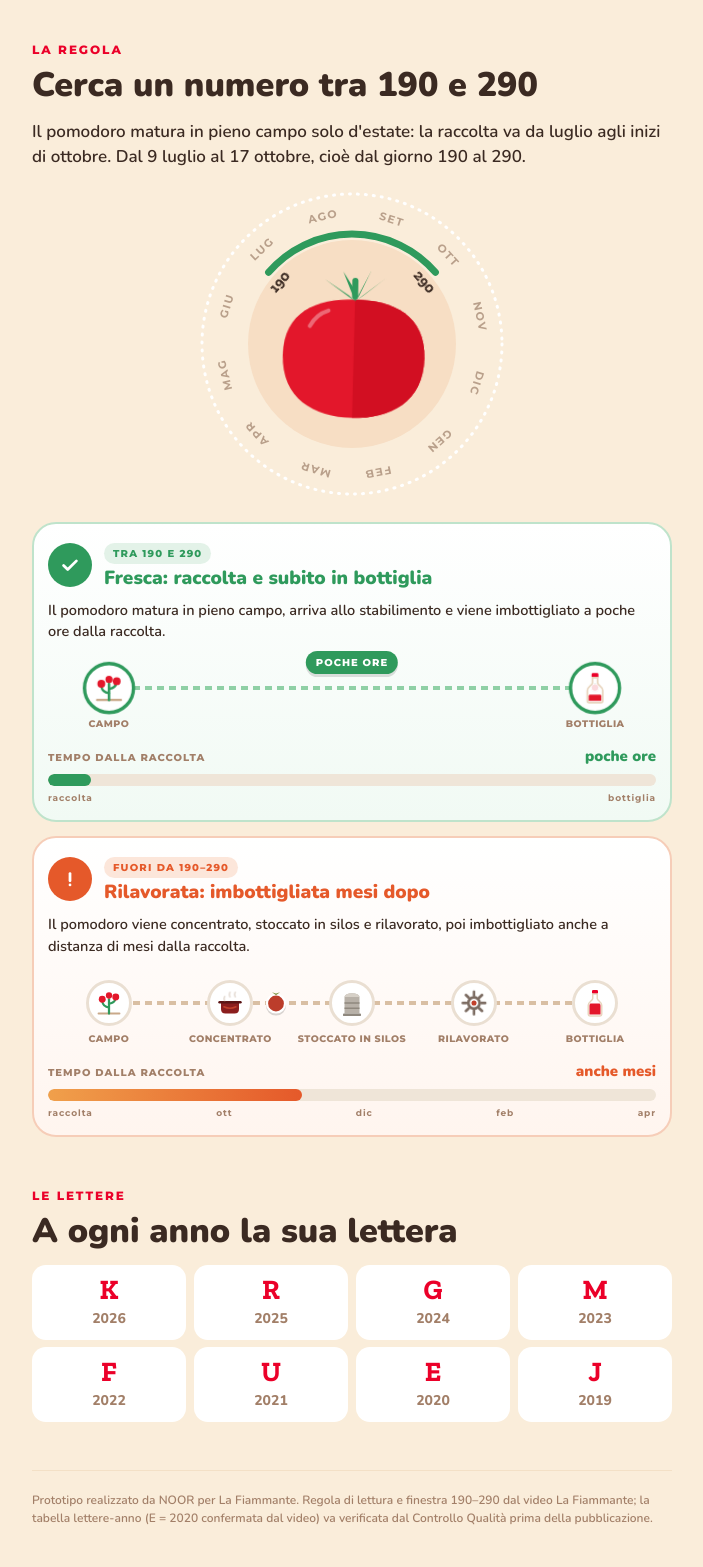
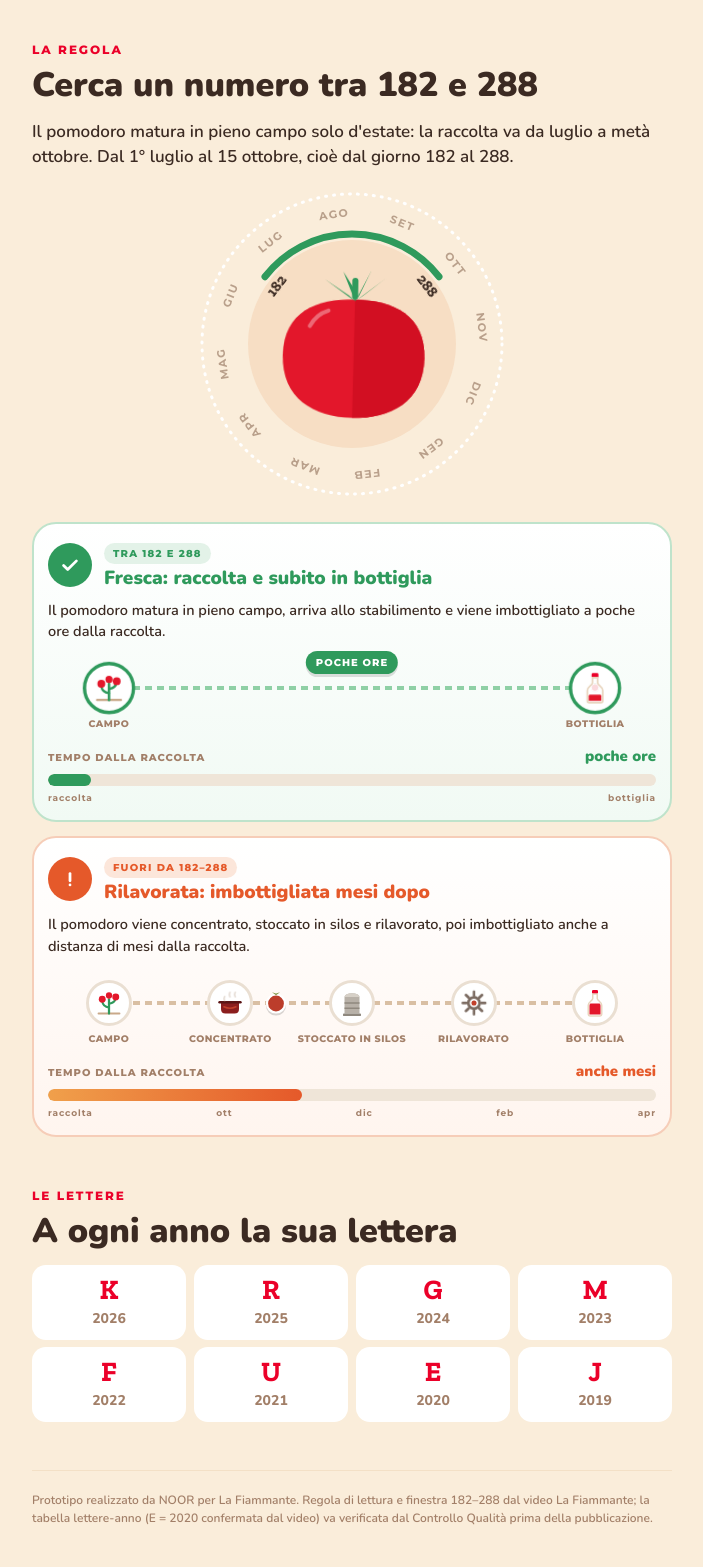
Before and after one commit to mariomele/fiammante, a plain HTML site: page index.html in a window 1280 px wide. Shown: the part 2001-3568 px from the top of the page, without its empty margins (288-991 px from the left). Drawn offline with nearby package versions, Linux system fonts and the light colour scheme; a web font is replaced by a local one.

Commit message:
Finestra di raccolta: 1 luglio - 15 ottobre (giorni 182-288)
Co-Authored-By: Claude Sonnet 5.5 <noreply@anthropic.com>
Claude-Session: https://claude.ai/code/session_018dzUThWTy7CbznhfZvhz3k

```diff
--- a/index.html
+++ b/index.html
@@ -489,9 +489,9 @@
 
   <section>
     <div class="rv"><div class="caps eyebrow">La regola</div>
-    <h2>Cerca un numero tra 190 e 290</h2>
+    <h2>Cerca un numero tra 182 e 288</h2>
 
-    <p class="body">Il pomodoro matura in pieno campo solo d'estate: la raccolta va da luglio agli inizi di ottobre. Dal 9 luglio al 17 ottobre, cioè dal giorno 190 al 290.</p></div>
+    <p class="body">Il pomodoro matura in pieno campo solo d'estate: la raccolta va da luglio a metà ottobre. Dal 1° luglio al 15 ottobre, cioè dal giorno 182 al 288.</p></div>
     <div class="dialwrap" id="ruleDial" data-play></div>
     <div class="lanes" id="lanesRule" data-play></div>
   </section>
@@ -502,7 +502,7 @@
     <div class="years" id="years" data-play></div>
   </section>
 
-  <footer>Prototipo realizzato da NOOR per La Fiammante. Regola di lettura e finestra 190–290 dal video La Fiammante; la tabella lettere‑anno (E = 2020 confermata dal video) va verificata dal Controllo Qualità prima della pubblicazione.</footer>
+  <footer>Prototipo realizzato da NOOR per La Fiammante. Regola di lettura e finestra 182–288 dal video La Fiammante; la tabella lettere‑anno (E = 2020 confermata dal video) va verificata dal Controllo Qualità prima della pubblicazione.</footer>
 </main>
 
 <script>
@@ -510,7 +510,7 @@ const YEARS = { J:2019, E:2020, U:2021, F:2022, M:2023, G:2024, R:2025, K:2026 }
 const MESI = ["gennaio","febbraio","marzo","aprile","maggio","giugno","luglio","agosto","settembre","ottobre","novembre","dicembre"];
 const MS = ["GEN","FEB","MAR","APR","MAG","GIU","LUG","AGO","SET","OTT","NOV","DIC"];
 const GIORNI = ["domenica","lunedì","martedì","mercoledì","giovedì","venerdì","sabato"];
-const FRESH_FROM = 190, FRESH_TO = 290;
+const FRESH_FROM = 182, FRESH_TO = 288;
 const VIDEO_ID = "cm6ONvZ_78g";
 const ICON_OK = '<svg width="22" height="22" viewBox="0 0 24 24" fill="none" stroke="currentColor" stroke-width="3" stroke-linecap="round" stroke-linejoin="round"><path d="M5 12.5l4.5 4.5L19 7.5"/></svg>', ICON_NO = '<svg width="22" height="22" viewBox="0 0 24 24" fill="none" stroke="currentColor" stroke-width="3" stroke-linecap="round"><path d="M12 6v8"/><path d="M12 18.5v.01"/></svg>';
 
@@ -528,7 +528,7 @@ function pt(a,r,c=160){ const t=a*Math.PI/180; return [c+r*Math.sin(t), c-r*Math
 function arc(a1,a2,r){ const [x1,y1]=pt(a1,r),[x2,y2]=pt(a2,r); const large=(a2-a1)>180?1:0; return `M${x1.toFixed(1)} ${y1.toFixed(1)} A${r} ${r} 0 ${large} 1 ${x2.toFixed(1)} ${y2.toFixed(1)}`; }
 function dial(day, max=365){
   const monthStart=[1,32,60,91,121,152,182,213,244,274,305,335];
-  let s=`<svg class="dial ${day?(day>=FRESH_FROM&&day<=FRESH_TO?'ok':'no'):''}" viewBox="0 0 320 320" role="img" aria-label="${day?`Giorno ${day} sul calendario`:'Calendario: finestra di raccolta 190–290'}">`;
+  let s=`<svg class="dial ${day?(day>=FRESH_FROM&&day<=FRESH_TO?'ok':'no'):''}" viewBox="0 0 320 320" role="img" aria-label="${day?`Giorno ${day} sul calendario`:'Calendario: finestra di raccolta 182–288'}">`;
   s+=`<circle cx="160" cy="160" r="150" fill="none" stroke="#fff" stroke-width="3" stroke-dasharray="1 7" stroke-linecap="round"/>`;
   s+=`<circle cx="160" cy="160" r="104" fill="#F7DEC4"/>`;
   MS.forEach((m,i)=>{ const a=ang(monthStart[i]+14,max); const [x,y]=pt(a,130);
@@ -600,8 +600,8 @@ function render(p, year){
     <div class="verdict ${fresh?'ok':'no'}">
       <span class="ic">${fresh?ICON_OK:ICON_NO}</span>
       <div>${fresh
-        ? `<strong>Passata da pomodoro fresco</strong><span>Il giorno ${pad(day)} è tra 190 e 290: imbottigliata in piena raccolta.</span>`
-        : `<strong>Fuori dalla raccolta</strong><span>Il giorno ${pad(day)} non è tra 190 e 290: pomodoro rilavorato, anche a mesi dalla raccolta.</span>`}</div>
+        ? `<strong>Passata da pomodoro fresco</strong><span>Il giorno ${pad(day)} è tra 182 e 288: imbottigliata in piena raccolta.</span>`
+        : `<strong>Fuori dalla raccolta</strong><span>Il giorno ${pad(day)} non è tra 182 e 288: pomodoro rilavorato, anche a mesi dalla raccolta.</span>`}</div>
     </div>
     <div class="lanes one" data-live>${lane(fresh?'ok':'no')}</div>
     <div class="dialwrap play">${dial(day,max)}</div>
@@ -694,7 +694,7 @@ function lane(kind){
   const ok = kind==='ok';
   const mm = ok ? '<span>raccolta</span><span>bottiglia</span>' : '<span>raccolta</span><span>ott</span><span>dic</span><span>feb</span><span>apr</span>';
   return `<div class="lane ${ok?'ok':'no'}">
-    <div class="lhead"><span class="lic">${ok?ICON_OK:ICON_NO}</span><div class="lt"><span class="lchip">${ok?'Tra 190 e 290':'Fuori da 190–290'}</span><strong>${ok?'Fresca: raccolta e subito in bottiglia':'Rilavorata: imbottigliata mesi dopo'}</strong></div></div>
+    <div class="lhead"><span class="lic">${ok?ICON_OK:ICON_NO}</span><div class="lt"><span class="lchip">${ok?'Tra 182 e 288':'Fuori da 182–288'}</span><strong>${ok?'Fresca: raccolta e subito in bottiglia':'Rilavorata: imbottigliata mesi dopo'}</strong></div></div>
     <p class="lsub">${ok?'Il pomodoro matura in pieno campo, arriva allo stabilimento e viene imbottigliato a poche ore dalla raccolta.':'Il pomodoro viene concentrato, stoccato in silos e rilavorato, poi imbottigliato anche a distanza di mesi dalla raccolta.'}</p>
     <div class="track">
       ${ok?'<span class="zap">poche ore</span>':''}${TOK}
```
